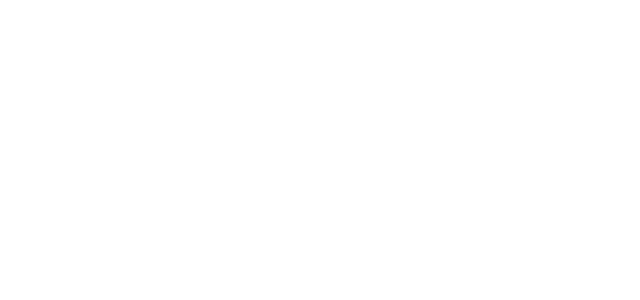
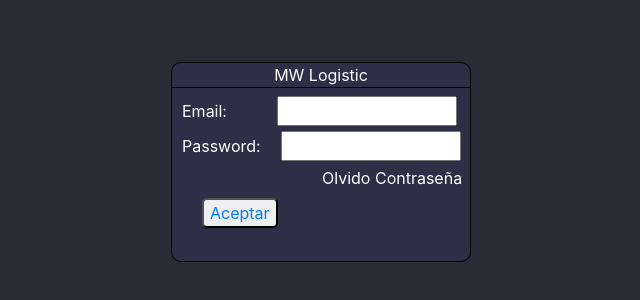
Before and after one commit to Kryogenc9/MW, a React (Create React App) app: page / in a window 1280 px wide. Shown: the part 178-478 px from the top of the page, without its empty margins (429-1069 px from the left). Built offline with nearby package versions, Linux system fonts and the light colour scheme.

Commit message:
MOD sin bug y login

```diff
--- a/package.json
+++ b/package.json
@@ -11,7 +11,7 @@
     "jquery": "^3.5.1",
     "popper.js": "^1.16.1",
     "react": "^16.13.1",
-    "react-bootstrap": "^1.2.0",
+    "react-bootstrap": "^1.2.2",
     "react-chartjs-2": "^2.9.0",
     "react-dom": "^16.13.1",
     "react-router": "^5.2.0",
--- a/src/App.js
+++ b/src/App.js
@@ -1,31 +1,31 @@
 import React from 'react';
-import logo from './logo.svg';
-import './App.css';
-import {BrowserRouter as Router, Switch,Route} from "react-router-dom";
 import General from "../src/Pages/General"
-import av from "./CSS/Generalcss.module.css";
-import Ventas from "../src/Pages/Ventas"
-import Pagos from "./Pages/Pagos"
-import 'bootstrap/dist/css/bootstrap.min.css';
+import Pagos from "./Pages/Pagos";
+import Ventas from "./Pages/Ventas";
+import Login from "./Pages/Login";
 
+import {
+    BrowserRouter as Router,
+    Switch,
+    Route
+} from "react-router-dom";
 
 
 function App() {
     return (
         <Router>
             <Switch>
-            <Route path="/HOME" >
+                <Route  exact path="/">
+                    <Login/>
+                </Route>
+                <Route path="/HOME">
                     <div>
                         <General></General>
                     </div>
 
                 </Route>
-            <Route path="/VENTAS">
-
-              <div>
+                <Route path="/Ventas">
                     <Ventas/>
-              </div>
-
                 </Route>
                 <Route path="/PAGOS">
 
--- /dev/null
+++ b/src/CSS/Login.module.css
@@ -0,0 +1,51 @@
+.form{
+    background-color: #2E2E47;
+    color: white;
+    width: 300px;
+    height: 200px;
+    border: 1px solid black;
+    border-radius: 10px;
+    position: relative;
+    top: 30vh;
+    left: 75vh;
+
+}
+body{
+    background-color: #282c34 !important;
+    align-items: center!important;
+}
+.logo{
+    text-align: Center;
+    display: block;
+    border-bottom: 1px solid black;
+}
+.labelemail{
+    margin-left: 10px;
+
+}
+.labelpassword{
+    margin-left: 10px;
+    text-align: left;
+
+}
+.Olvido{
+    margin-left: 150px;
+    text-align: right;
+}
+.input1{
+    margin-left: 50px;
+
+}
+.input2{
+    margin-left: 20px;
+}
+.div{
+    align-items: center;
+}
+.boton{
+    border-radius: 5px;
+    position: relative;
+    left: 30px;
+    text-decoration: none;
+
+}
--- a/src/CSS/Modal.css
+++ b/src/CSS/Modal.module.css
@@ -5,15 +5,17 @@
     background-color: #2E2E47 !important;
 
 }
-form{
+.form{
     background-color: #2E2E47;
     color:#ffffff;
 }
 .label{
+    padding-left: 10px;
 
 }
 .input{
 
+    margin-left: 60px;
 }
 
 
@@ -21,6 +23,10 @@ form{
     background-color: #2E2E47;
 }
 
-.custom-modal{
-    background-color: red !important;
+.ModalBody{
+
 }
+.Content{
+    background-color: #2E2E47 !important;
+    color: #ffffff;
+}
--- a/src/Mod/ModPago.jsx
+++ /dev/null
@@ -1,73 +0,0 @@
-import React, {useState} from "react";
-import vta from "../CSS/VentasCss.module.css"
-import {Modal, Button, ModalBody, ModalDialog, ModalFooter, ModalTitle} from "react-bootstrap"
-import mod from '../CSS/Modal.css'
-import ModalHeader from "react-bootstrap/ModalHeader";
-
-
-/*export default class ModPago extends React.Component{
-    constructor(props) {
-        super(props);
-        this.state
-    }
-
-}*/
-
-
-export default function ModPago() {
-    const [show, setShow] = useState(false)
-    const [pay, payLoad] = useState(false)
-    const handleClose = () => setShow(false);
-    const handleShow = () => setShow(true);
-
-    const pagoEfectivo = () => payLoad(true);
-
-    return (
-        <>
-            <Button variant="primary" onClick={handleShow} bsPrefix={`${vta.Botona} btn`}>
-                Pagar
-            </Button>
-
-            <Modal
-                show={show}
-                onHide={handleClose}
-                backdrop="static"
-                keyboard={false}
-                size="xl"
-                dialogClassName={mod.customModal}
-
-
-            >
-
-                    <ModalHeader closeButton="true" >
-                        <ModalTitle bsPrefix={`${mod.Header} modal-tittle`}>Pagos MW</ModalTitle>
-                    </ModalHeader>
-                    <ModalBody bsPrefix={`${mod.Body} modal-body`}>
-
-                        <form className={mod.form}>
-                            <label>Monto a Pagar:</label> <label>$999.999</label>
-                            <input type="number" name="Pago" placeholder={"999.999"}/>
-                            <div>
-                                <input type="radio" id="efectivo" name="pago" value="Efectivo"/>
-                                <label for="efectivo" >Efectivo</label>
-                                <input type="radio" id="tarjeta" name="pago" value="Tarjeta"/>
-                                <label For="tarjeta">Tarjeta</label>
-                            </div>
-
-                        </form>
-
-
-                    </ModalBody>
-                    <ModalFooter>
-                        <Button variant="secondary" onClick={handleClose}>
-                            Cancelar
-                        </Button>
-                        <Button variant="primary" onClick={handleClose}>Pagar</Button>
-                    </ModalFooter>
-
-            </Modal>
-        </>
-    );
-
-
-}
--- /dev/null
+++ b/src/Mod/Modal.jsx
@@ -0,0 +1,48 @@
+import React from "react";
+import mod from "../CSS/Modal.module.css"
+import vta from "../CSS/VentasCss.module.css"
+export default function Modal(props) {
+    const {Prices} = props;
+
+
+    return (
+
+        <>
+            {/*<!-- Button trigger modal -->*/}
+            <button type="button" className={`${vta.Botona} btn btn-primary`} data-toggle="modal" data-target="#exampleModal">
+                Pagos
+            </button>
+
+            {/*<!-- Modal -->*/}
+            <div className="modal fade" id="exampleModal" data-backdrop="static" tabindex="-1" role="dialog" aria-labelledby="exampleModalLabel" aria-hidden="true">
+                <div className="modal-dialog modal-lg" role="document">
+                    <div className={`${mod.Content} modal-content`}>
+                        <div className="modal-header">
+                            <h5 className="modal-title" id="exampleModalLabel">Pagos</h5>
+                            <button type="button" className="close" data-dismiss="modal" aria-label="Close">
+                                <span aria-hidden="true">&times;</span>
+                            </button>
+                        </div>
+                        <div className={`${mod.ModalBody} modal-body`}>
+
+                            <label className={mod.label}>TOTAL A PAGAR:</label> <label className={mod.label} id="tap">${Prices}</label>
+                            <input className={mod.input} type="number" placeholder={Prices}/>
+
+                            <form>
+                                <input type="radio" id="efectivo" name="metodo" value="efectivo"/> <label for="efectivo"> Efectivo</label>
+                                <input type="radio" id="tarjeta" name="metodo" value="tarjeta"/> <label For="tarjeta">Tarjeta</label>
+                            </form>
+
+
+                        </div>
+                        <div className="modal-footer">
+                            <button type="button" className="btn btn-secondary" data-dismiss="modal">Close</button>
+                            <button type="button" className="btn btn-secondary" data-dismiss="modal">Pagar</button>
+                        </div>
+                    </div>
+                </div>
+            </div>
+        </>
+    );
+
+}
--- /dev/null
+++ b/src/Pages/Login.jsx
@@ -0,0 +1,22 @@
+import React from "react";
+import log from "../CSS/Login.module.css"
+import {Link} from "react-router-dom";
+
+export default function Login() {
+    return(
+
+            <form className={log.form}>
+
+                <label className={log.logo}>MW Logistic</label>
+                <div className={log.div}><label For="mail" className={log.labelemail}>Email: </label><input className={log.input1} type="email" id="mail"/></div>
+                <div className={log.div}><label For="psw" className={log.labelpassword}>Password: </label><input className={log.input2} type="password" id="psw"/></div>
+
+                <label className={log.Olvido}>Olvido Contraseña</label>
+
+                <button className={log.boton} type="button" ><Link to={"/Home"}>Aceptar</Link></button>
+            </form>
+
+    );
+
+
+}
--- a/src/Pages/Ventas.jsx
+++ b/src/Pages/Ventas.jsx
@@ -6,7 +6,7 @@ import Card from "react-bootstrap/Card";
 import TablaVentas from "../Components/TablaVentas";
 import Boton from "../Components/Button";
 import {Link} from "react-router-dom";
-import ModPago from "../Mod/ModPago"
+import Modal from "../Mod/Modal";
 
 //<Search size="1em" fill="#9AA0A8" name={vta.SearchIcon}/>
 //<Link to="/Pagos" className={vta.Botona}>Pagar</Link>
@@ -23,7 +23,7 @@ export default function Ventas() {
                 <Link to="/Home" className={vta.Botonc}>Cancelar</Link>
 
             </Card>
-            <ModPago/>
+            <Modal Prices="999.999"/>
 
         </div>
     );
--- a/src/index.js
+++ b/src/index.js
@@ -3,6 +3,8 @@ import ReactDOM from 'react-dom';
 import './index.css';
 import App from './App';
 import * as serviceWorker from './serviceWorker';
+import 'bootstrap/dist/css/bootstrap.min.css';
+import 'bootstrap/dist/js/bootstrap.bundle.min';
 
 
 
```
Also changed, not shown: 1 other file (tests, documents, lock files or other folders). Lines whose indentation alone changed are shown as unchanged.
